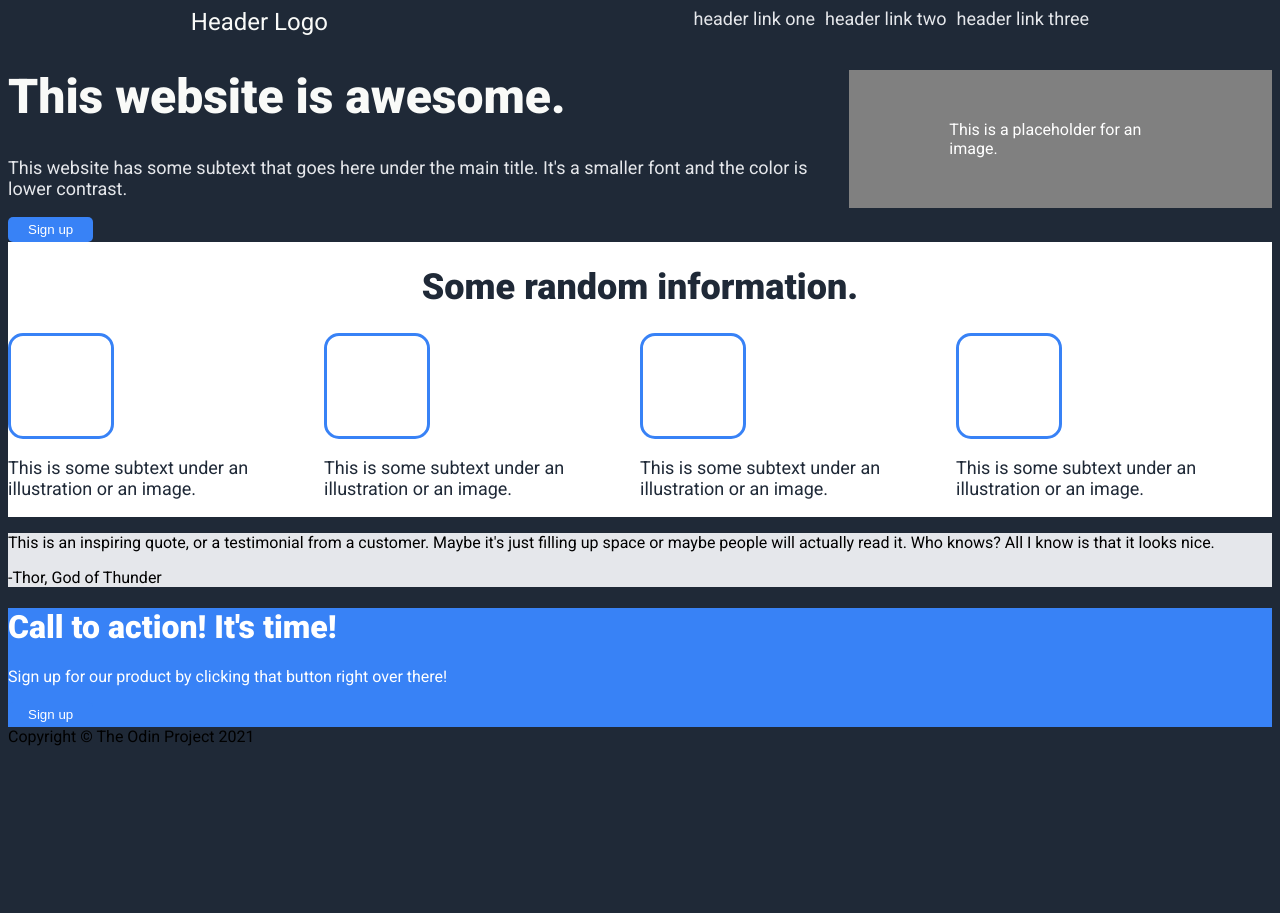
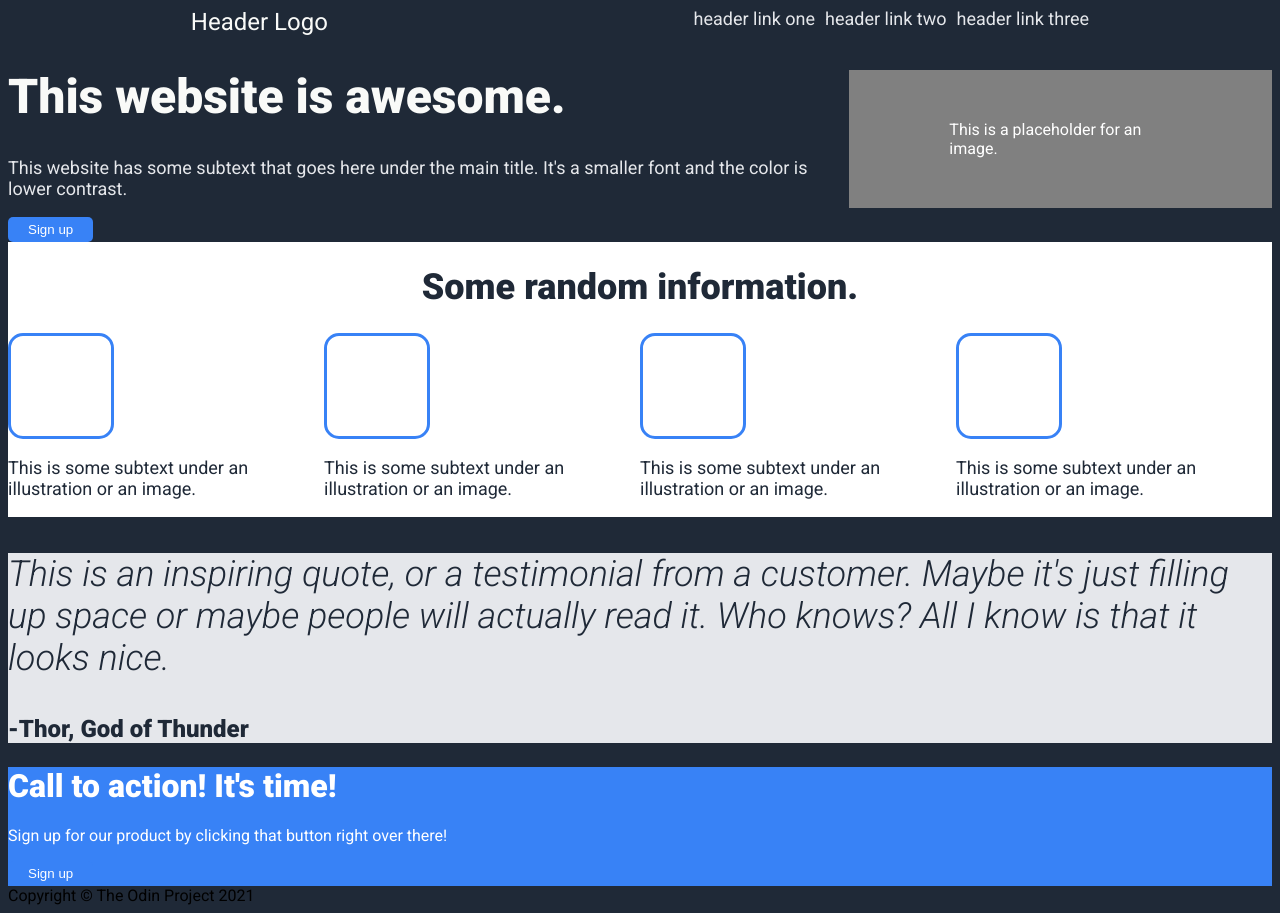
Before and after one commit to Brian-Lin-2/The-Odin-Project-Landing-Page, a plain HTML site: page index.html in a window 1280 px wide. Before the commit the page ends 800 px from the top, so only its background shows below. Drawn offline with Linux system fonts and the light colour scheme.

Commit message:
Style quote

```diff
--- a/styles.css
+++ b/styles.css
@@ -81,6 +81,19 @@ body {
     background: #E5E7EB;
 }
 
+.quote__text {
+    font-size: 36px;
+    font-style: italic;
+    font-weight: lighter;
+    color: #1F2937;
+}
+
+.quote__author {
+    font-size: 24px;
+    font-weight: bolder;
+    color: #1F2937;
+}
+
 .button {
     background: #3882F6;
     color: white;
```
